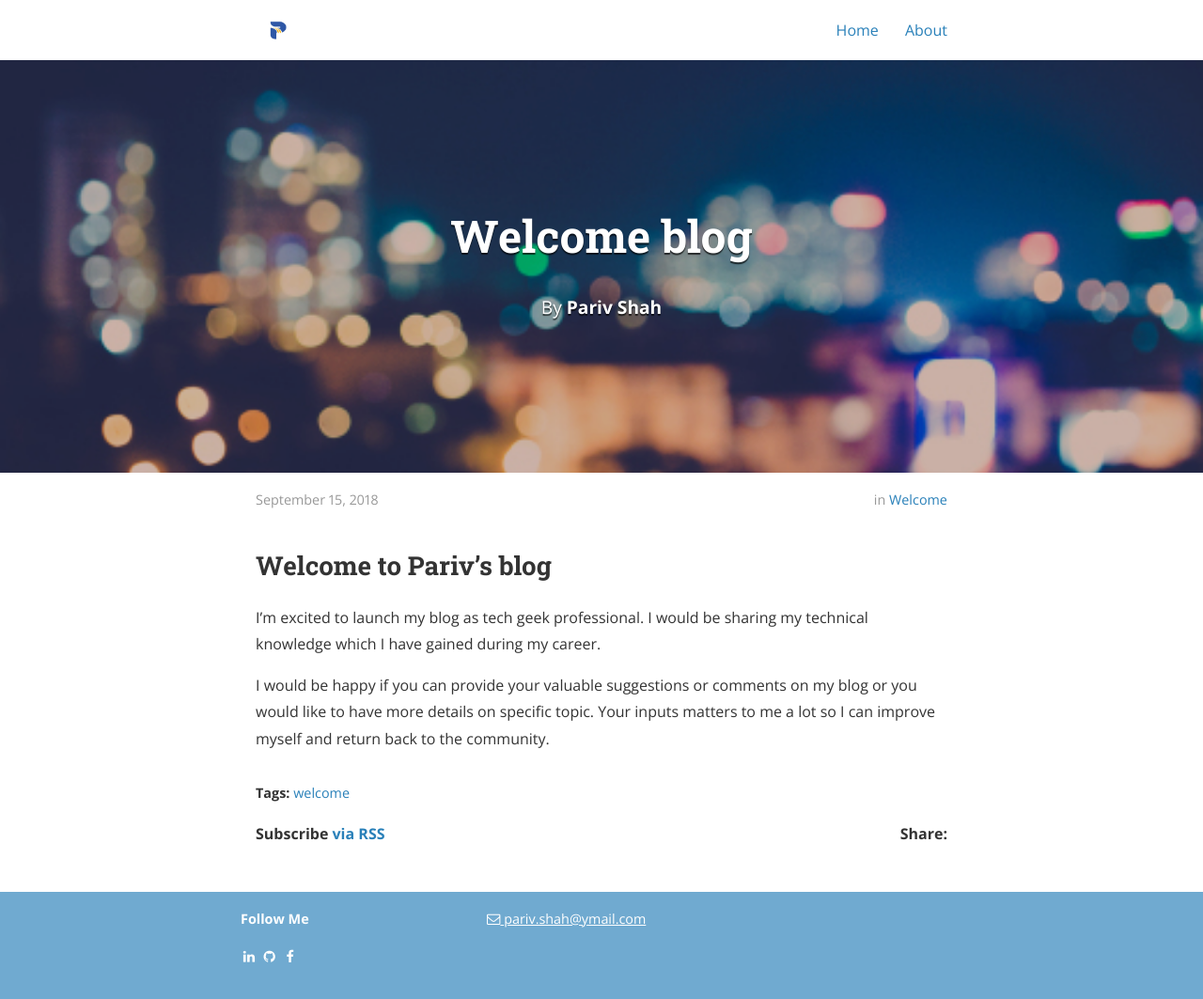
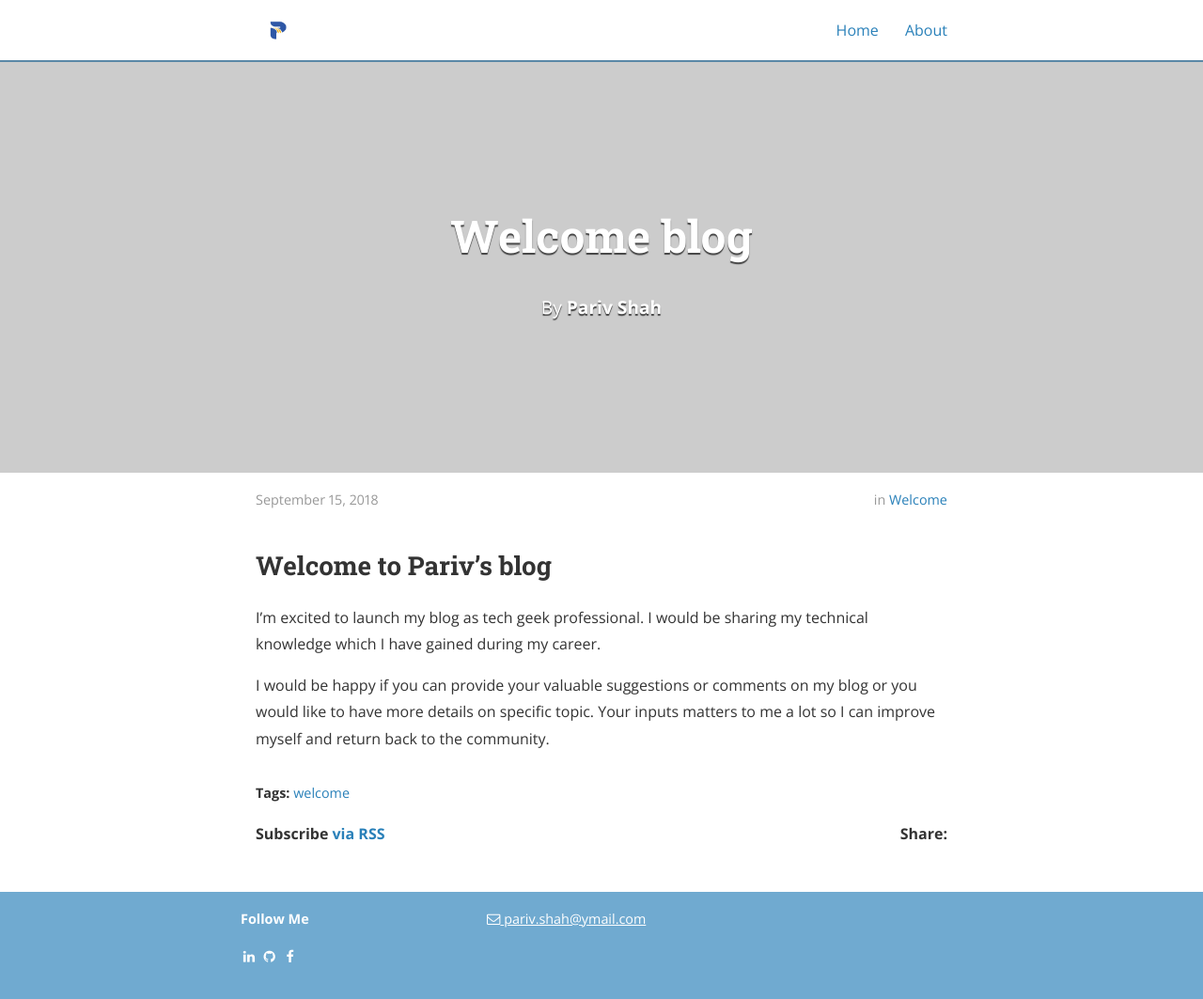
Before and after one commit to parivshah/blog, a Jekyll site: the page built from _posts/2018-09-15-welcome-to-pariv-blog.markdown, in a window 1280 px wide. Shown: the whole page at 94% size. Built offline with Jekyll 4.4.1, drawn with Linux system fonts in a browser that asks for light colours; nearby versions of some CDN libraries.

Commit message:
fixed path issue

```diff
--- a/_posts/2015-09-15-code-coverage-unit-tests.markdown
+++ b/_posts/2015-09-15-code-coverage-unit-tests.markdown
@@ -5,7 +5,7 @@ date:   2018-09-15
 author: "Pariv Shah"
 categories: Development
 tags:	 azuredevops, codecoverage, unittests ,vsts
-cover:  "/assets/header_image_blur.jpg"
+cover:  "../assets/header_image_blur.jpg"
 ---
 
 ## Hands on unit test and code coverage using Azure DevOps Servies (VSTS)
--- a/_posts/2018-09-15-welcome-to-pariv-blog.markdown
+++ b/_posts/2018-09-15-welcome-to-pariv-blog.markdown
@@ -5,7 +5,7 @@ date:   2018-09-15
 author: "Pariv Shah"
 categories: Welcome
 tags:	 welcome
-cover:  "/assets/header_image_blur.jpg"
+cover:  "../assets/header_image_blur.jpg"
 ---
 
 ## Welcome to Pariv's blog
```
Also changed, not shown: 3 other files.
